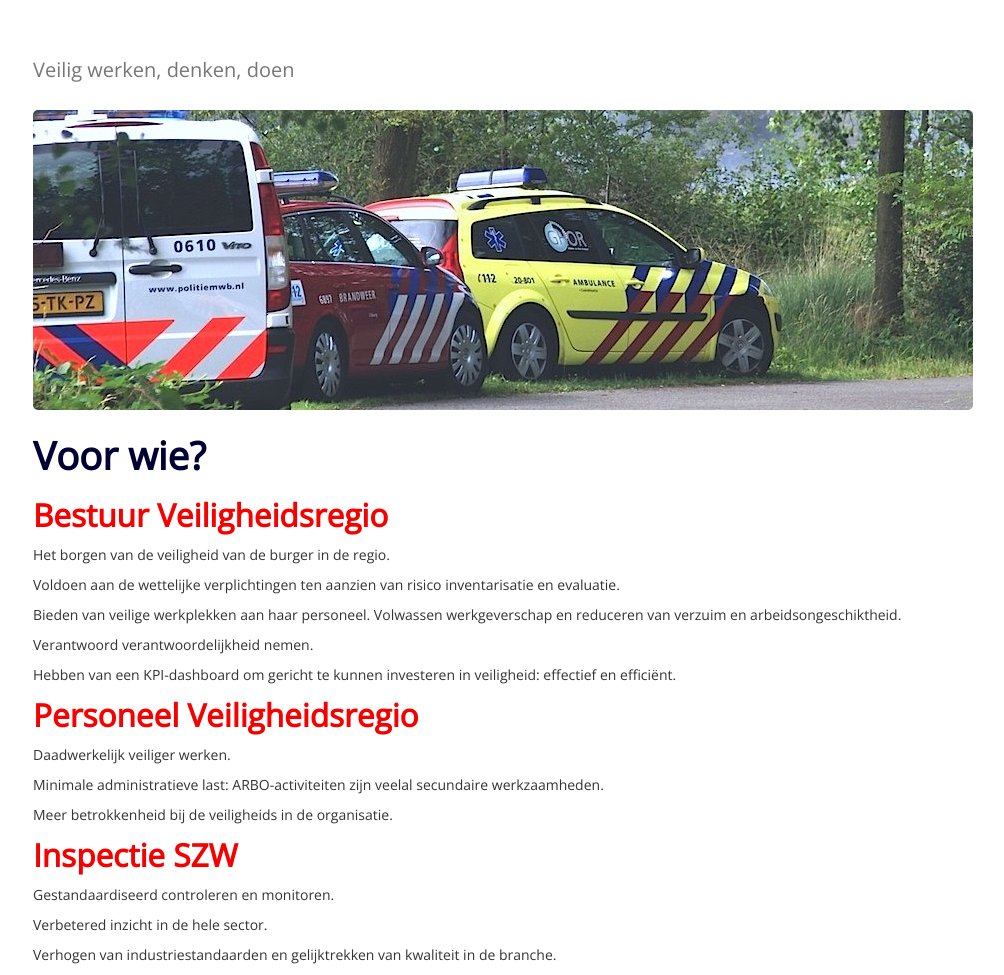
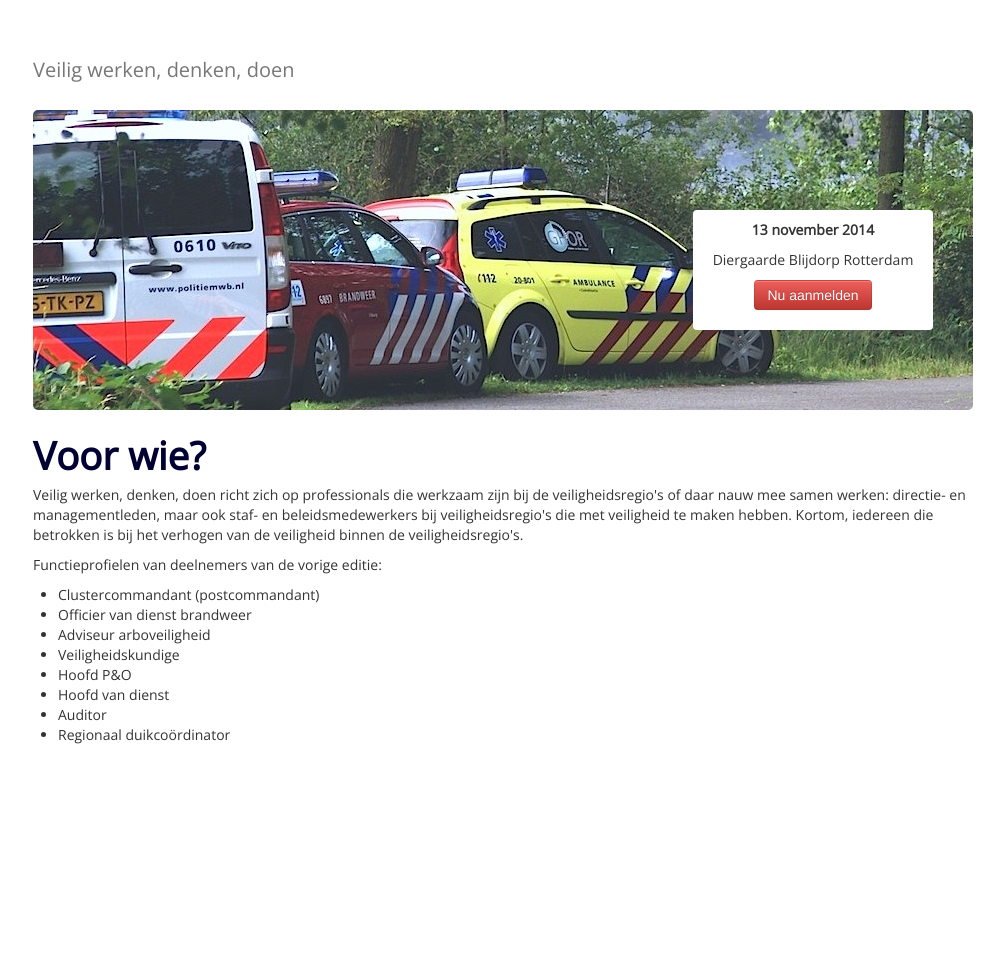
Before and after one commit to changer/vwdd, a Jekyll site: the page built from voorwie.html, in a window 1280 px wide. Shown: the whole page, without its empty margins (137-1141 px from the left). Built offline with Jekyll 4.4.1, drawn with Linux system fonts in a browser that asks for light colours; nearby versions of some CDN libraries; Markdown is read by kramdown in place of the engine named in the settings; after the commit the page ends 900 px from its top, so only the background shows below that.

Commit message:
Updated website content and styling

```diff
--- a/_layouts/default.html
+++ b/_layouts/default.html
@@ -4,16 +4,20 @@ navigation:
   url: /vwdd/index.html
 - text: Voor wie?
   url: /vwdd/voorwie.html
-- text: Aanpak
-  url: /vwdd/aanpak.html
-- text: Over ons
-  url: /vwdd/overons.html
+- text: Aanmelden
+  url: /vwdd/aanmelden.html
+- text: Programma
+  url: /vwdd/programma.html
+- text: Organisatie
+  url: /vwdd/organisatie.html
+- text: Contact
+  url: /vwdd/contact.html
 ---
 
 <!DOCTYPE html>
 <html>
   <head>
-    <title>RI&amp;E voor Veiligheidsregio's</title>
+    <title>Veilig werken, denken, doen</title>
     <meta name="viewport" content="width=device-width, initial-scale=1.0">
     <!-- Bootstrap -->
     <link href="css/bootstrap.css" rel="stylesheet" media="screen">
@@ -40,6 +44,7 @@ navigation:
       </div>
       <div class="row">
         <div class="span12 tegekkebox">
+          <div class="span3 offset8 aanmeldbox"><p><strong>13 november 2014</strong><p><p>Diergaarde Blijdorp Rotterdam</p><p><a href="/vwdd/aanmelden.html"><button class="btn btn-danger">Nu aanmelden</button></a></p></div>
         </div>
       </div>
       {{ content }}
--- a/css/specifics.css
+++ b/css/specifics.css
@@ -47,10 +47,6 @@ table, th, td, tr{
     border: 1px solid black;
 }
 
-td{
-    width: 20%;
-}
-
 a{
     outline: 0;
 }
@@ -58,3 +54,16 @@ a{
 input::-moz-focus-inner {
   border: 0;
 }
+
+.aanmeldbox{
+    background-color: white;
+    border-radius: 4px;
+
+    margin-top: 100px;
+    padding: 10px;
+    text-align: center;
+}
+
+table{
+    width: auto;
+}
--- a/voorwie.html
+++ b/voorwie.html
@@ -11,19 +11,18 @@ title: Veilig werken, denken, doen
 
 <div class="row">
 	<div class="span12">
-		<h2>Bestuur Veiligheidsregio</h2>
-		<p>Het borgen van de veiligheid van de burger in de regio.</p>
-		<p>Voldoen aan de wettelijke verplichtingen ten aanzien van risico inventarisatie en evaluatie.</p>
-		<p>Bieden van veilige werkplekken aan haar personeel. Volwassen werkgeverschap en reduceren van verzuim en arbeidsongeschiktheid.</p>
-		<p>Verantwoord verantwoordelijkheid nemen.</p>
-		<p>Hebben van een KPI-dashboard om gericht te kunnen investeren in veiligheid: effectief en effici&euml;nt.</p>
-		<h2>Personeel Veiligheidsregio</h2>
-		<p>Daadwerkelijk veiliger werken.</p>
-		<p>Minimale administratieve last: ARBO-activiteiten zijn veelal secundaire werkzaamheden.</p>
-		<p>Meer betrokkenheid bij de veiligheids in de organisatie.</p>
-		<h2>Inspectie SZW</h2>
-		<p>Gestandaardiseerd controleren en monitoren.</p>
-		<p>Verbetered inzicht in de hele sector.</p>
-		<p>Verhogen van industriestandaarden en gelijktrekken van kwaliteit in de branche.</p>
+
+		<p>Veilig werken, denken, doen richt zich op professionals die werkzaam zijn bij de veiligheidsregio's of daar nauw mee samen werken: directie- en managementleden, maar ook staf- en beleidsmedewerkers bij veiligheidsregio's die met veiligheid te maken hebben. Kortom, iedereen die betrokken is bij het verhogen van de veiligheid binnen de veiligheidsregio's.</p>
+		<p>Functieprofielen van deelnemers van de vorige editie:</p>
+		<ul>
+			<li>Clustercommandant (postcommandant)</li>
+			<li>Officier van dienst brandweer</li>
+			<li>Adviseur arboveiligheid</li>
+			<li>Veiligheidskundige</li>
+			<li>Hoofd P&amp;O</li>
+			<li>Hoofd van dienst</li>
+			<li>Auditor</li>
+			<li>Regionaal duikco&ouml;rdinator</li>
+		</ul>
 	</div>
 </div>
```
Also changed, not shown: aanmelden.html (added, +10 -0 lines), contact.html (added, +42 -0 lines), index.html (+10 -30 lines), organisatie.html (added, +42 -0 lines), programma.html (added, +92 -0 lines).
